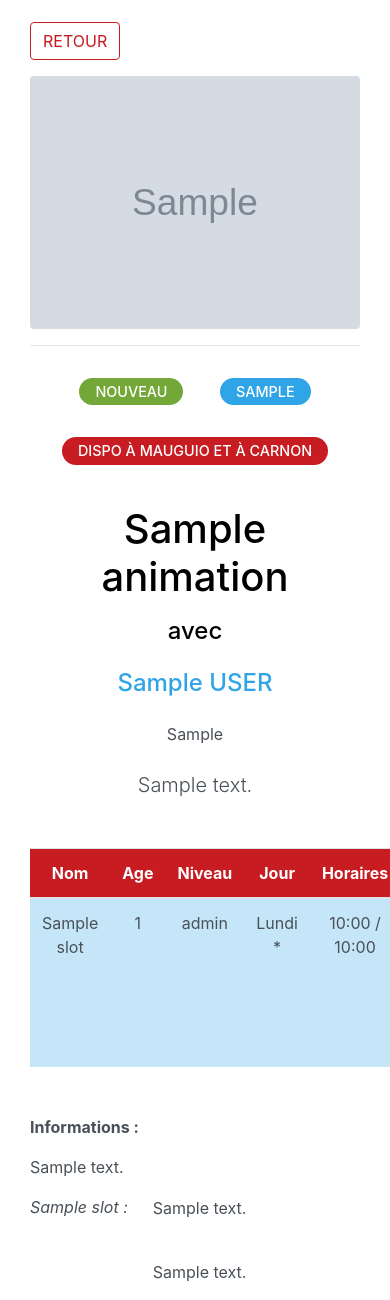
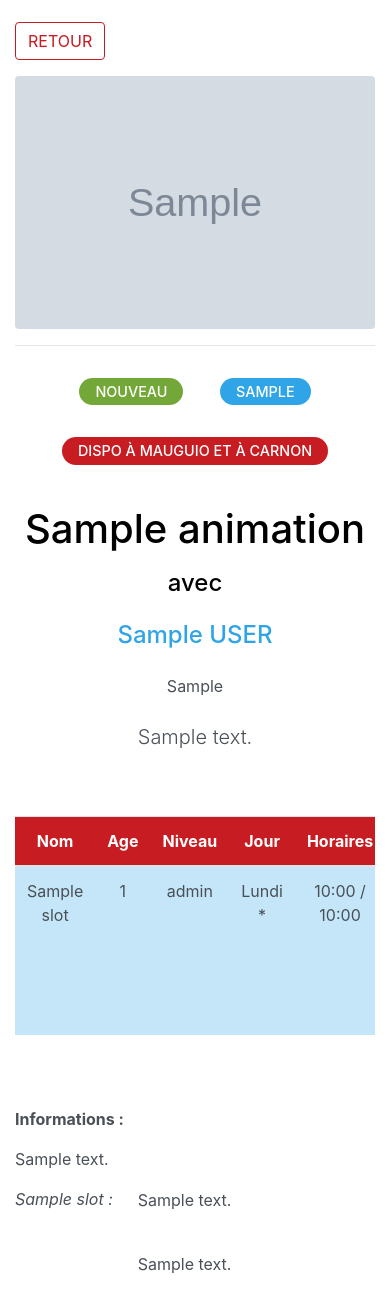
Before and after one commit to theodoredeboisseson/site-mjc-old, a Django app: page /activities/1/1/1 in a window 390 px wide; the page is wider, and only the part inside the window is pictured. Shown: the part 58-1358 px from the top of that part. Run offline with Django 3.2, Linux system fonts and the light colour scheme; tables that the repository leaves empty hold one stand-in row (values such as "Sample post"); grey boxes marked "Sample" are stand-in pictures; some libraries are stand-ins or nearby versions.

Commit message:
Tables made responsive & Related changes

```diff
--- a/activities/templates/activities/animation_details.html
+++ b/activities/templates/activities/animation_details.html
@@ -7,9 +7,9 @@
 
         <div class="row">
 
-            </div>
+
             <!-- Content Column -->
-            <div class="col-md-12">
+            <div class="col">
 
                 <!-- Go back button -->
                 <button class="btn btn-outline-danger mt-5 text-uppercase" onclick="goBack()">Retour</button>
@@ -45,7 +45,8 @@
                 <p class="mt-4 mb-3 lead text-center">{{ animation.description }}</p>
 
                 <!-- Table -->
-                <table class="table table-primary table-hover text-center mt-5 mb-5">
+                <div class="table-responsive-lg">
+                    <table class="table table-primary table-hover text-center  my-5 mx-0">
 
                         <thead>
 
@@ -181,6 +182,7 @@
                         </tbody>
 
                     </table>
+                </div>
 
 
                 <!-- Notes - Animation -->
--- a/activities/templates/activities/research_activities.html
+++ b/activities/templates/activities/research_activities.html
@@ -122,6 +122,7 @@
                                     <h2 class="mt-4 mb-3">{{ animation.grouper }}</h2>
 
                                     <!-- Table -->
+                                    <div class="table-responsive-lg">
                                         <table class="table table-primary table-hover text-center mt-5 mb-5">
 
                                                 <thead>
@@ -265,6 +266,7 @@
                                                 </tbody>
 
                                         </table>
+                                    </div>
 
                                 {% endfor %}
 
--- a/templates/base.html
+++ b/templates/base.html
@@ -34,7 +34,7 @@
     <!-- Navigation -->
     <nav class="navbar fixed-top navbar-expand-lg navbar-dark bg-dark fixed-top py-0">
 
-        <div class="container">
+        <div class="container-fluid">
 
             <a class="navbar-brand" href="/"><img class="img-fluid logo rounded" alt="" src="{{ STATIC_URL }}logo/Optimized-logo-mjc.jpg"></a>
 
@@ -42,9 +42,9 @@
                 <span class="navbar-toggler-icon"></span>
             </button>
 
-            <div class="collapse navbar-collapse" id="navbarResponsive">
+            <div class="collapse navbar-collapse justify-content-center" id="navbarResponsive">
 
-                <ul class="navbar-nav ml-auto">
+                <ul class="navbar-nav">
 
                     <!-- About -->
                     <li id="dropdown_1A" class="nav-item dropdown cursor">
@@ -242,7 +242,7 @@
 
                 </ul>
 
-            </div>
+            </dgit iv>
 
         </div>
 
--- a/workshops/templates/workshops/animation_details.html
+++ b/workshops/templates/workshops/animation_details.html
@@ -7,10 +7,8 @@
 
         <div class="row">
 
-            </div>
-
             <!-- Content Column -->
-            <div class="col-md-12">
+            <div class="col">
 
                 <button class="btn btn-outline-danger mt-5" onclick="goBack()">Retour</button>
 
@@ -46,6 +44,7 @@
                 </div>
 
                 <!-- Table -->
+                <div class="table-responsive-lg">
                     <table class="table table-secondary table-hover text-center mt-5 mb-5">
 
                         <thead>
@@ -123,6 +122,7 @@
                         </tbody>
 
                     </table>
+                </div>
 
                 <!-- Notes - Animation -->
                 <!--<p class="mt-4 mb-3"><strong>Information générale :</strong></p>-->
```
Lines whose indentation alone changed are shown as unchanged.
